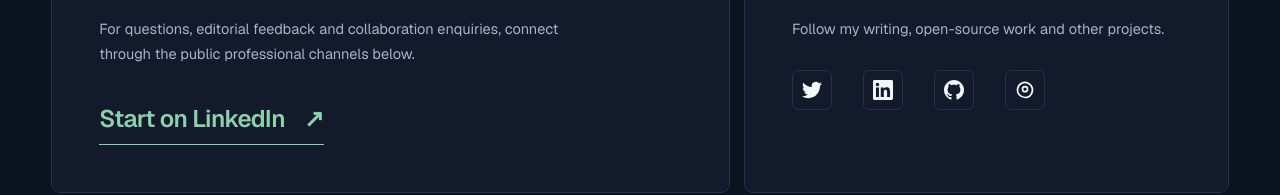
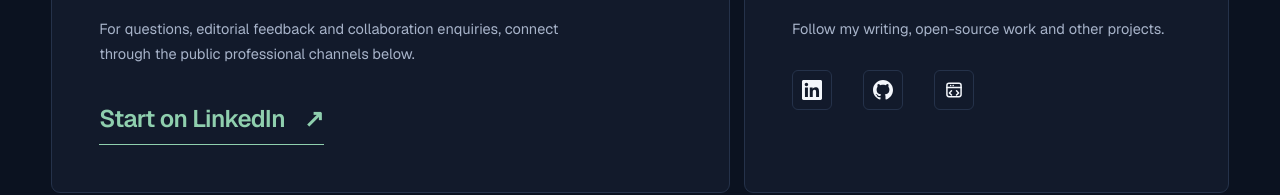
Before and after one commit to halil-yesilyurt/code-and-tech, a Next.js app: page /contact in a window 1280 px wide. Shown: the part 613-808 px from the top of the page. Built offline with nearby package versions, Linux system fonts and the light colour scheme; no server answers.

Commit message:
feat(footer): remove Twitter, retain LinkedIn/GitHub and improve portfolio icon

```diff
--- a/src/app/components/SocialMediaLinks.tsx
+++ b/src/app/components/SocialMediaLinks.tsx
@@ -6,16 +6,6 @@ interface SocialMediaLinksProps {
 export default function SocialMediaLinks({ variant = 'footer', className = '' }: SocialMediaLinksProps) {
   const socialLinks = [
     {
-      name: 'Twitter',
-      url: 'https://twitter.com/haliilyesilyurt',
-      icon: (
-        <svg className="w-5 h-5" fill="currentColor" viewBox="0 0 24 24">
-          <path d="M23.953 4.57a10 10 0 01-2.825.775 4.958 4.958 0 002.163-2.723c-.951.555-2.005.959-3.127 1.184a4.92 4.92 0 00-8.384 4.482C7.69 8.095 4.067 6.13 1.64 3.162a4.822 4.822 0 00-.666 2.475c0 1.71.87 3.213 2.188 4.096a4.904 4.904 0 01-2.228-.616v.06a4.923 4.923 0 003.946 4.827 4.996 4.996 0 01-2.212.085 4.936 4.936 0 004.604 3.417 9.867 9.867 0 01-6.102 2.105c-.39 0-.779-.023-1.17-.067a13.995 13.995 0 007.557 2.209c9.053 0 13.998-7.496 13.998-13.985 0-.21 0-.42-.015-.63A9.935 9.935 0 0024 4.59z"/>
-        </svg>
-      ),
-      color: 'hover:bg-blue-500 hover:text-white'
-    },
-    {
       name: 'LinkedIn',
       url: 'https://www.linkedin.com/in/halilyesilyurt/',
       icon: (
@@ -23,7 +13,7 @@ export default function SocialMediaLinks({ variant = 'footer', className = '' }:
           <path d="M20.447 20.452h-3.554v-5.569c0-1.328-.027-3.037-1.852-3.037-1.853 0-2.136 1.445-2.136 2.939v5.667H9.351V9h3.414v1.561h.046c.477-.9 1.637-1.85 3.37-1.85 3.601 0 4.267 2.37 4.267 5.455v6.286zM5.337 7.433c-1.144 0-2.063-.926-2.063-2.065 0-1.138.92-2.063 2.063-2.063 1.14 0 2.064.925 2.064 2.063 0 1.139-.925 2.065-2.064 2.065zm1.782 13.019H3.555V9h3.564v11.452zM22.225 0H1.771C.792 0 0 .774 0 1.729v20.542C0 23.227.792 24 1.771 24h20.451C23.2 24 24 23.227 24 22.271V1.729C24 .774 23.2 0 22.222 0h.003z"/>
         </svg>
       ),
-      color: 'hover:bg-blue-700 hover:text-white'
+      color: 'hover:text-[#8fcfae]'
     },
     {
       name: 'GitHub',
@@ -33,18 +23,18 @@ export default function SocialMediaLinks({ variant = 'footer', className = '' }:
           <path d="M12 0c-6.626 0-12 5.373-12 12 0 5.302 3.438 9.8 8.207 11.387.599.111.793-.261.793-.577v-2.234c-3.338.726-4.033-1.416-4.033-1.416-.546-1.387-1.333-1.756-1.333-1.756-1.089-.745.083-.729.083-.729 1.205.084 1.839 1.237 1.839 1.237 1.07 1.834 2.807 1.304 3.492.997.107-.775.418-1.305.762-1.604-2.665-.305-5.467-1.334-5.467-5.931 0-1.311.469-2.381 1.236-3.221-.124-.303-.535-1.524.117-3.176 0 0 1.008-.322 3.301 1.23.957-.266 1.983-.399 3.003-.404 1.02.005 2.047.138 3.006.404 2.291-1.552 3.297-1.23 3.297-1.23.653 1.653.242 2.874.118 3.176.77.84 1.235 1.911 1.235 3.221 0 4.609-2.807 5.624-5.479 5.921.43.372.823 1.102.823 2.222v3.293c0 .319.192.694.801.576 4.765-1.589 8.199-6.086 8.199-11.386 0-6.627-5.373-12-12-12z"/>
         </svg>
       ),
-      color: 'hover:bg-gray-800 hover:text-white'
+      color: 'hover:text-[#8fcfae]'
     },
     {
-      name: 'Website',
+      name: 'Portfolio',
       url: 'https://halilyesilyurt.com',
       icon: (
-        <svg className="w-5 h-5" fill="none" stroke="currentColor" viewBox="0 0 24 24">
-          <path strokeLinecap="round" strokeLinejoin="round" strokeWidth={2} d="M5.121 17.804A9 9 0 1112 21a8.963 8.963 0 01-6.879-3.196z" />
-          <path strokeLinecap="round" strokeLinejoin="round" strokeWidth={2} d="M15 11a3 3 0 11-6 0 3 3 0 016 0z" />
+        <svg className="w-5 h-5" viewBox="0 0 24 24" fill="none" stroke="currentColor" strokeWidth={1.8} strokeLinecap="round" strokeLinejoin="round" aria-hidden="true">
+          <rect x="3.5" y="4" width="17" height="16" rx="2.5"/>
+          <path d="M3.5 9h17M8 6.5h.01M11 6.5h.01M9 13l-2.5 2.5L9 18m6-5 2.5 2.5L15 18"/>
         </svg>
       ),
-      color: 'hover:bg-purple-600 hover:text-white'
+      color: 'hover:text-[#8fcfae]'
     },
 
   ];
@@ -54,8 +44,8 @@ export default function SocialMediaLinks({ variant = 'footer', className = '' }:
     : 'flex flex-wrap space-x-4 justify-center';
 
   const linkClasses = variant === 'header'
-    ? 'w-8 h-8 bg-slate-100 rounded-lg flex items-center justify-center text-slate-600 hover:bg-blue-100 hover:text-blue-600 transition-colors duration-200'
-    : 'hover:text-primary transition-colors';
+    ? 'w-8 h-8 bg-slate-100 rounded-lg flex items-center justify-center text-slate-600 hover:bg-[#1a2438] hover:text-[#8fcfae] transition-colors duration-200'
+    : 'hover:text-[#8fcfae] transition-colors';
 
   return (
     <div className={`${baseClasses} ${className}`}>
```
